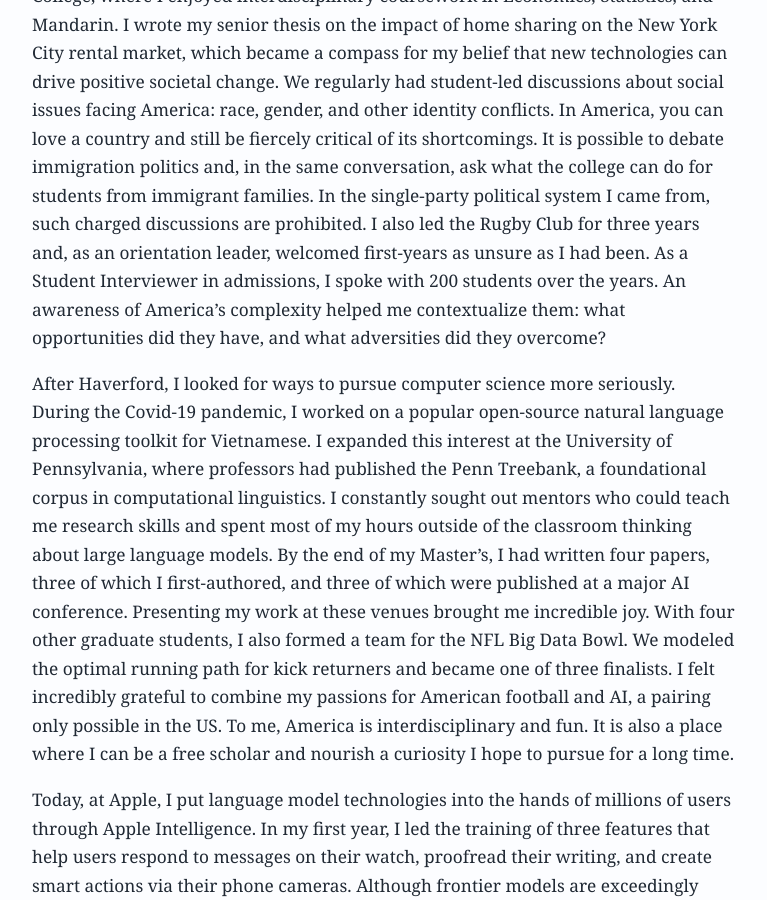
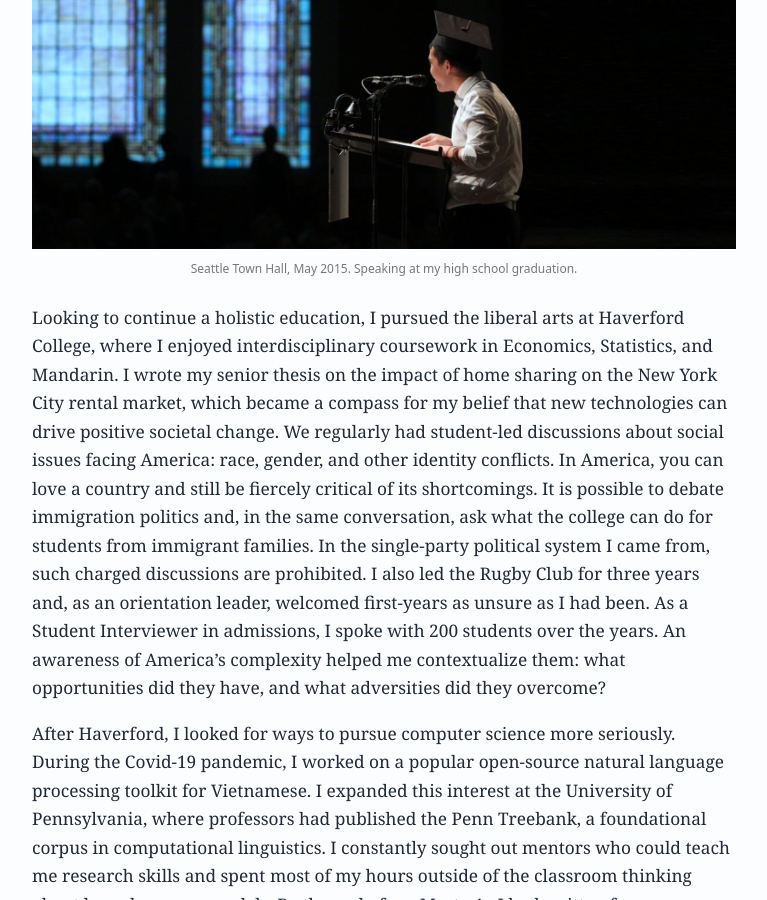
Before and after one commit to taidnguyen/taidnguyen.github.io, a Jekyll site: the page built from _posts/2026-11-01-new-american.md, in a window 1280 px wide and 900 px high, scrolled down 964 px. Shown: the whole window, without its empty margins (256-1023 px from the left). Built offline with Jekyll 4.4.1, drawn with Linux system fonts in a browser that asks for light colours.

Commit message:
New American essay: add graduation photo

```diff
--- a/_posts/2026-11-01-new-american.md
+++ b/_posts/2026-11-01-new-american.md
@@ -12,6 +12,11 @@ Sixty-five years after my grandfather was sent to study in Nanning, China, as pa
 
 I arrived at my Seattle high school with little English and a strong will to make the most of my opportunities. I ran cross country as my first serious sport, becoming a team captain despite being a slow runner. I acted in the school’s annual musical production, where I played Pedro Segundo in "La Casa de los Espíritus." I also took French and wrote for the school newspaper, making me the only international student in any of these activities. For two years I served as the Student Residential Assistant, trusted as a leader who could break boundaries for what is typical of an international student. In contrast to the narrow focus of the Vietnamese public school system, my American teachers and coaches encouraged me to be equally good at STEM, arts, and athletics. In me, they valued dedication, community, and the courage to take on brand new challenges. These are the values I deem to be deeply American.
 
+<figure style="margin:26px 0;text-align:center;">
+  <img src="/assets/images/new_american_graduation.jpg" alt="Speaking at a podium in a graduation cap, stained glass windows behind" style="width:100%;">
+  <figcaption style="font-size:12px;color:#777;margin-top:2px;">Seattle Town Hall, May 2015. Speaking at my high school graduation.</figcaption>
+</figure>
+
 Looking to continue a holistic education, I pursued the liberal arts at Haverford College, where I enjoyed interdisciplinary coursework in Economics, Statistics, and Mandarin. I wrote my senior thesis on the impact of home sharing on the New York City rental market, which became a compass for my belief that new technologies can drive positive societal change. We regularly had student-led discussions about social issues facing America: race, gender, and other identity conflicts. In America, you can love a country and still be fiercely critical of its shortcomings. It is possible to debate immigration politics and, in the same conversation, ask what the college can do for students from immigrant families. In the single-party political system I came from, such charged discussions are prohibited. I also led the Rugby Club for three years and, as an orientation leader, welcomed first-years as unsure as I had been. As a Student Interviewer in admissions, I spoke with 200 students over the years. An awareness of America’s complexity helped me contextualize them: what opportunities did they have, and what adversities did they overcome?
 
 After Haverford, I looked for ways to pursue computer science more seriously. During the Covid-19 pandemic, I worked on a popular open-source natural language processing toolkit for Vietnamese. I expanded this interest at the University of Pennsylvania, where professors had published the Penn Treebank, a foundational corpus in computational linguistics. I constantly sought out mentors who could teach me research skills and spent most of my hours outside of the classroom thinking about large language models. By the end of my Master’s, I had written four papers, three of which I first-authored, and three of which were published at a major AI conference. Presenting my work at these venues brought me incredible joy. With four other graduate students, I also formed a team for the NFL Big Data Bowl. We modeled the optimal running path for kick returners and became one of three finalists. I felt incredibly grateful to combine my passions for American football and AI, a pairing only possible in the US. To me, America is interdisciplinary and fun. It is also a place where I can be a free scholar and nourish a curiosity I hope to pursue for a long time.
```
Also changed, not shown: assets/images/new_american_graduation.jpg (added).
